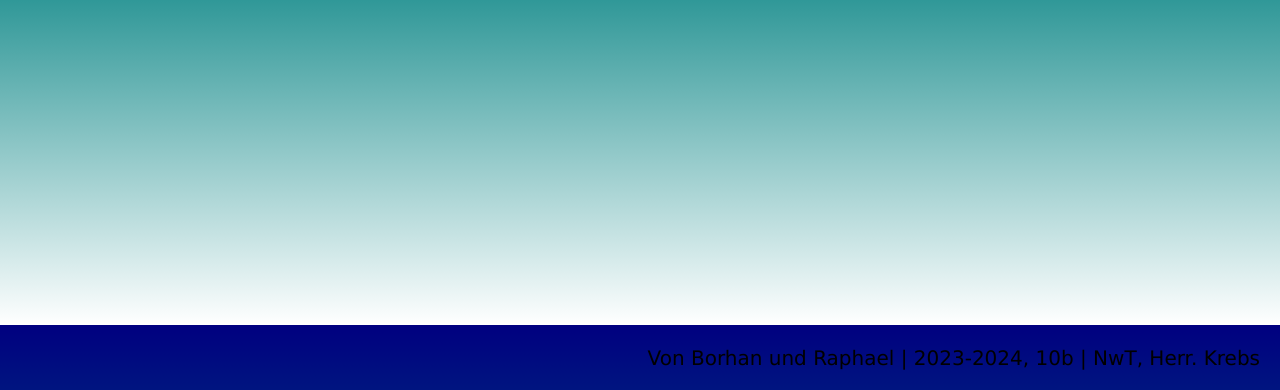
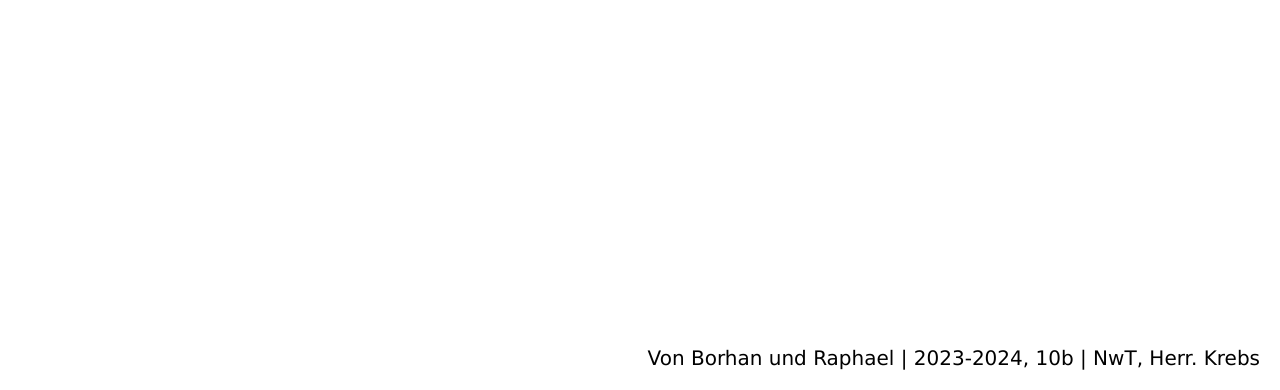
Before and after one commit to borbo-kh/praktikum-exp, a plain HTML site: page index.html in a window 1280 px wide. Shown: the part 475-865 px from the top of the page. Drawn offline with Linux system fonts and the light colour scheme.

Commit message:
Update style.css

```diff
--- a/style.css
+++ b/style.css
@@ -40,9 +40,8 @@ a{
 }
 
 body{
-    background: linear-gradient( navy, teal, rgb(255, 255, 255));
+    background: linear-gradient(#CBCE91FF, #A738DFF);
     background-repeat: no-repeat;
-    background-attachment: fixed;
     font-family:Verdana;
     margin: 10px;
     padding: 10px;
```
